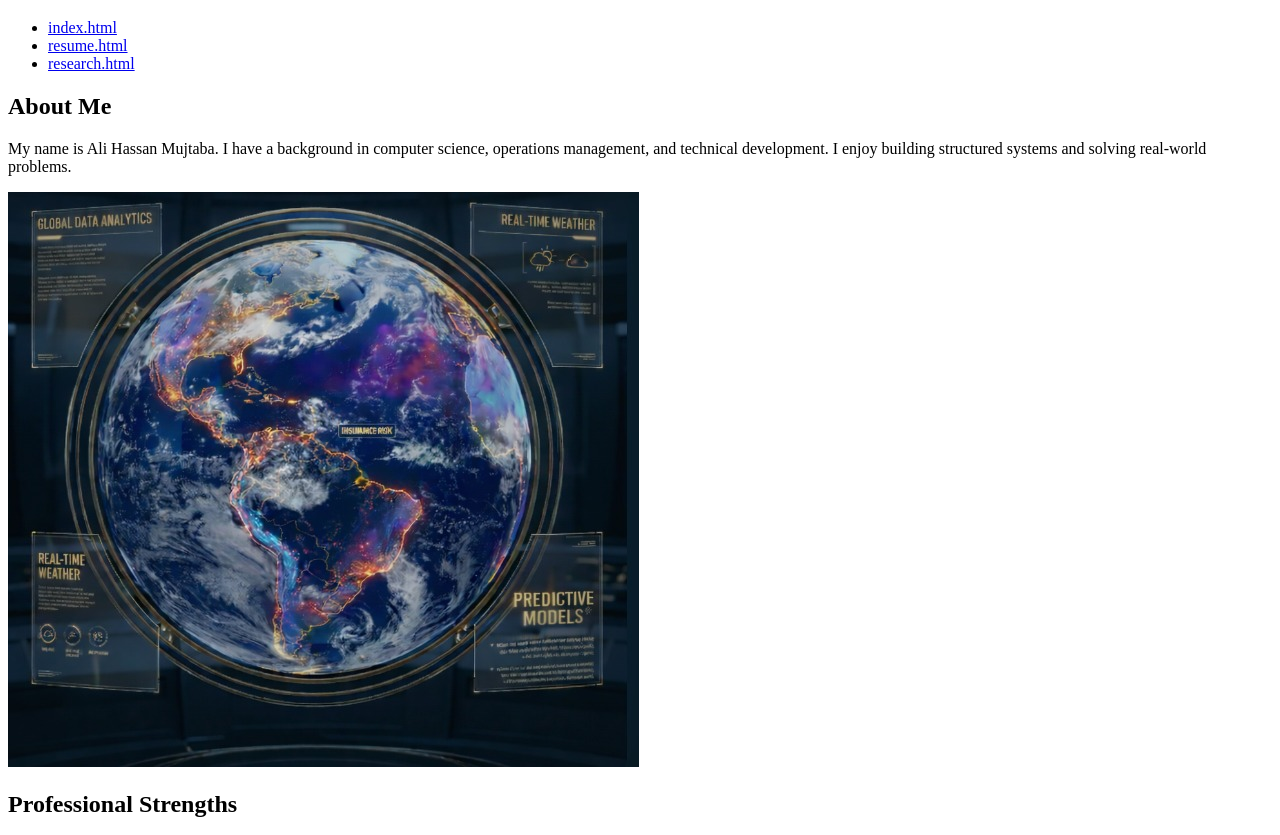
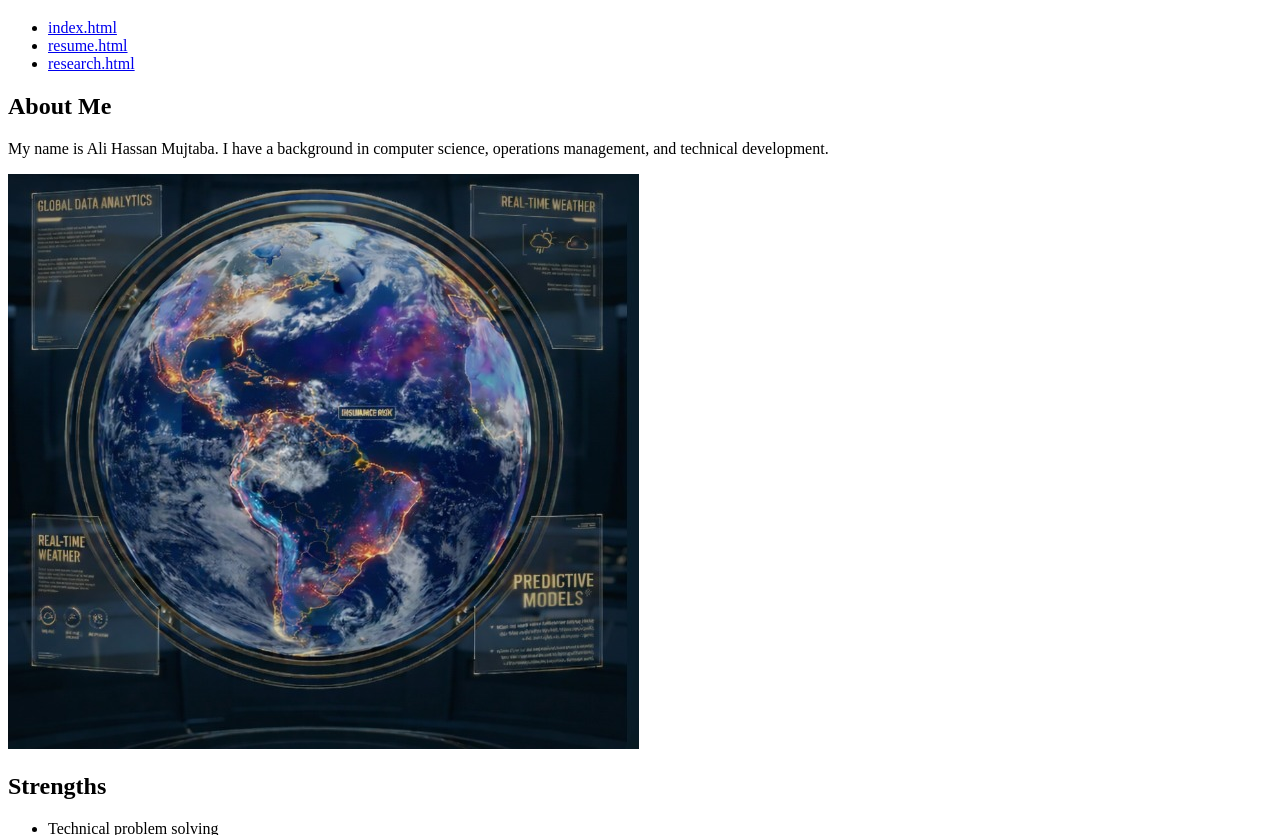
Before and after one commit to alimujtababachelors-design/project1, a plain HTML site: page index.html in a window 1280 px wide. Shown: the part 61-896 px from the top of the page. Drawn offline with Linux system fonts and the light colour scheme.

Commit message:
Refine content and update section title in index.html
Removed redundant text and updated section headings.

```diff
--- a/index.html
+++ b/index.html
@@ -21,14 +21,13 @@
         <h2>About Me</h2>
         <p>
           My name is Ali Hassan Mujtaba. I have a background in computer science,
-          operations management, and technical development. I enjoy building
-          structured systems and solving real-world problems.
+          operations management, and technical development.
         </p>
         <img src="images/img1.jpeg" alt="Background image 1">
       </section>
 
       <section>
-        <h2>Professional Strengths</h2>
+        <h2>Strengths</h2>
         <ul>
           <li>Technical problem solving</li>
           <li>Team collaboration</li>
@@ -41,4 +40,6 @@
 
     <footer>
       <p>Contact: ali.mujtaba0250@gmail.com</p>
-    </foote
+    </footer>
+  </body>
+</html>
```
